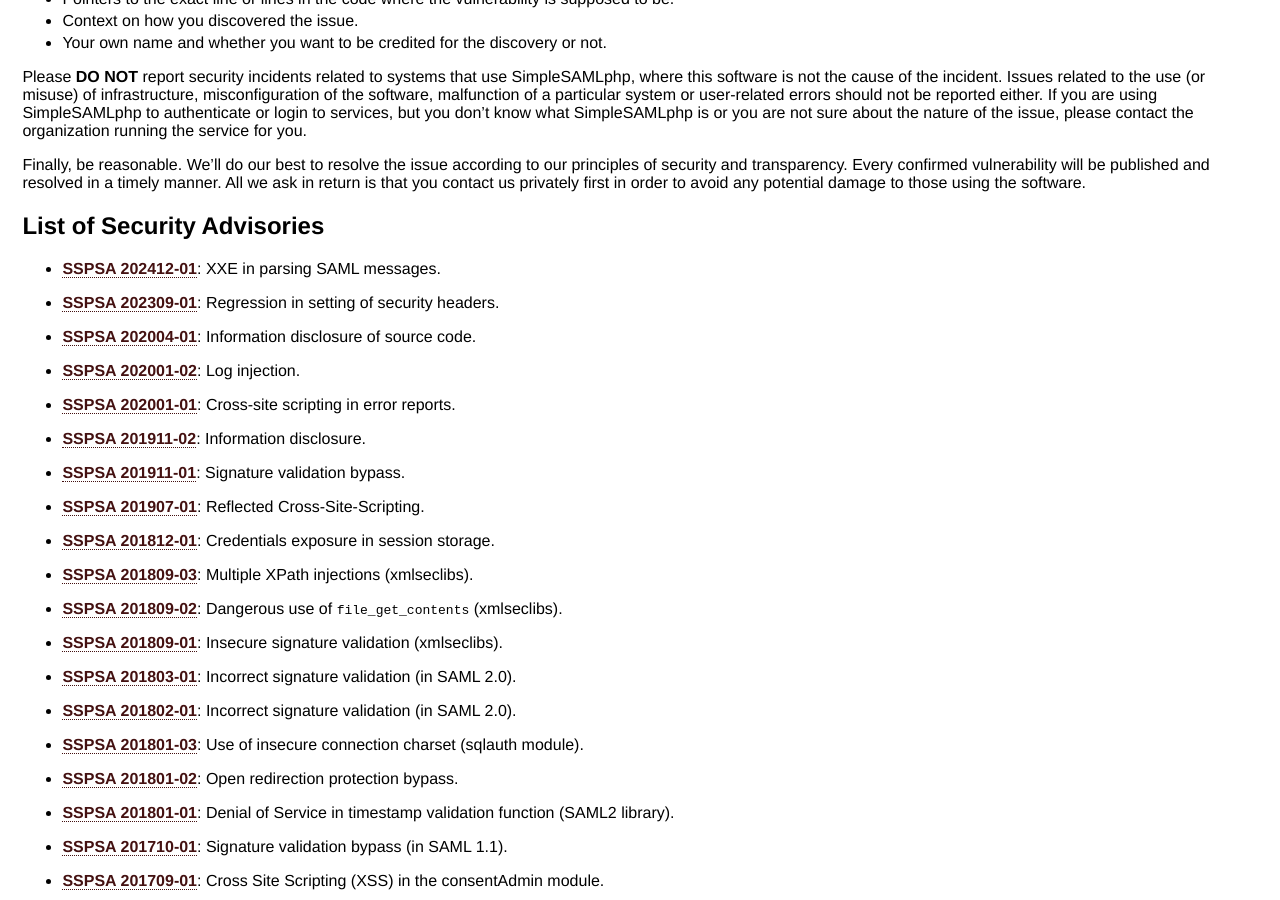
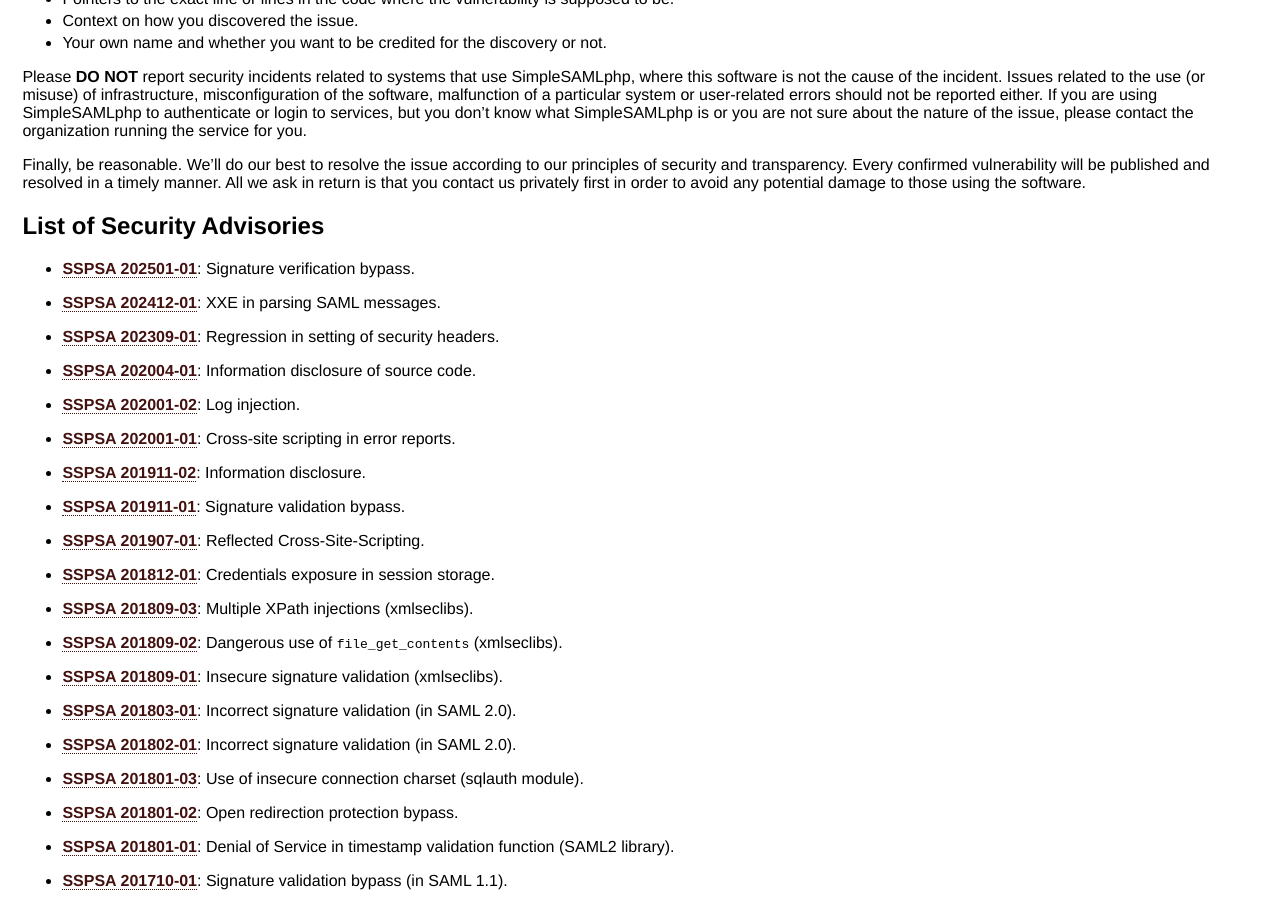
Before and after one commit to simplesamlphp/simplesamlphp.github.io, a Jekyll site: the page built from security/index.md, in a window 1280 px wide and 900 px high, scrolled down 856 px. Built offline with Jekyll 4.4.1, drawn with Linux system fonts in a browser that asks for light colours.

Commit message:
Update index.md

```diff
--- a/security/index.md
+++ b/security/index.md
@@ -72,6 +72,8 @@
 
 ## List of Security Advisories
 
+* [**SSPSA 202501-01**](/security/202501-01): Signature verification bypass.
+
 * [**SSPSA 202412-01**](/security/202412-01): XXE in parsing SAML messages.
 
 * [**SSPSA 202309-01**](/security/202309-01): Regression in setting of security headers.
```
